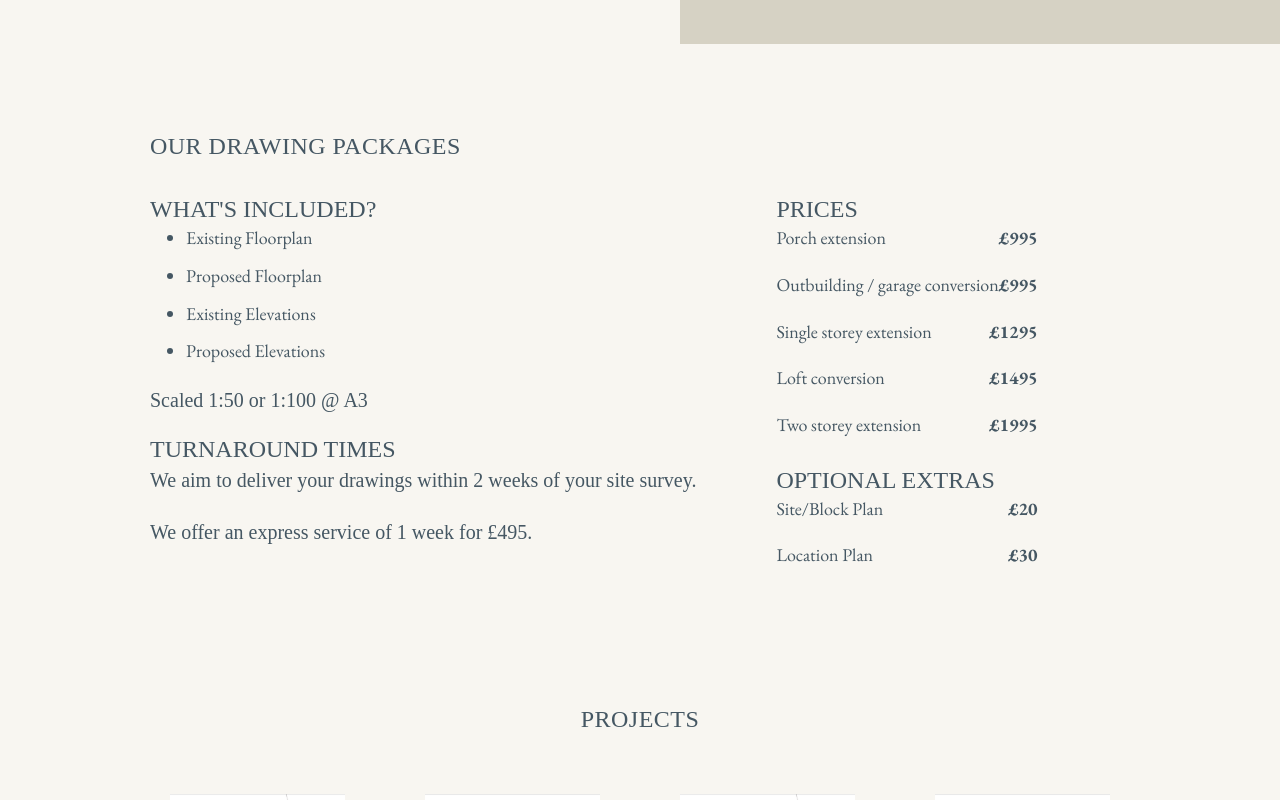
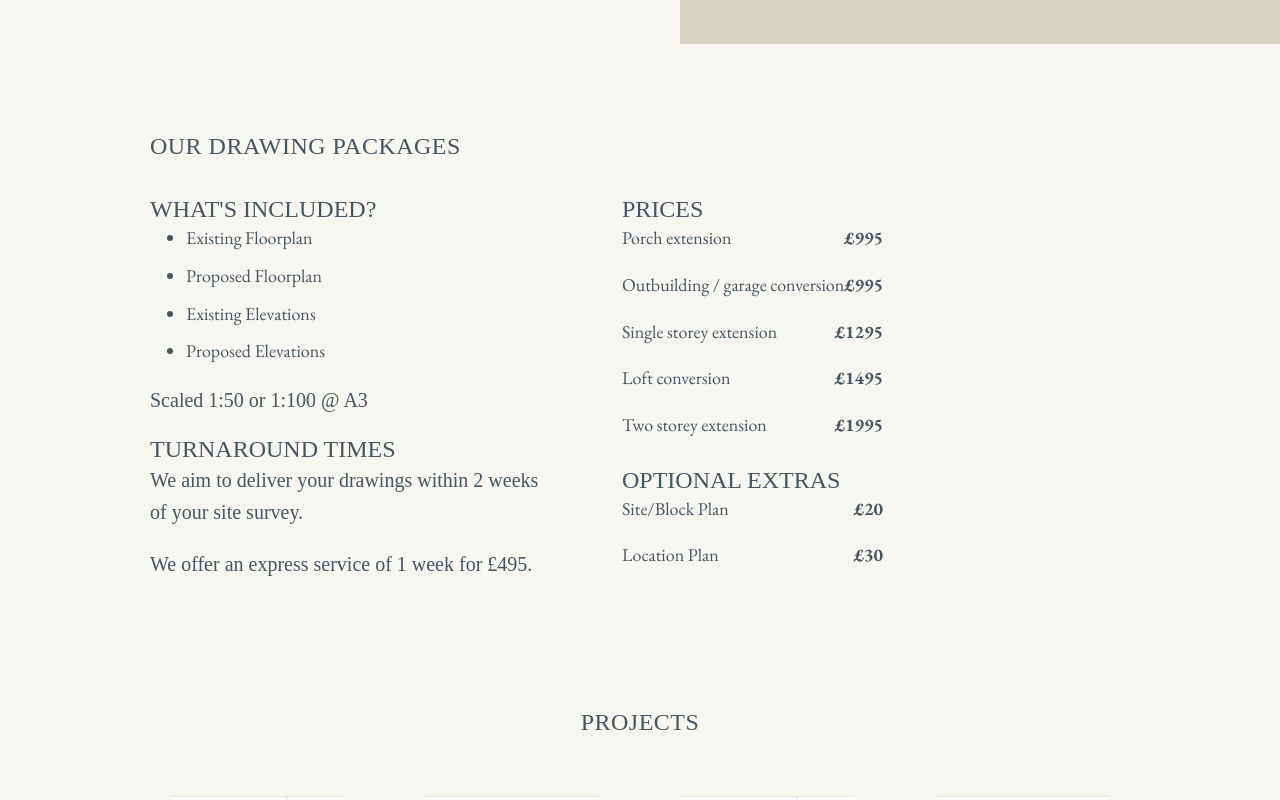
Before and after one commit to sophiajay/york-drawing-services, a plain HTML site: page docs/index.html in a window 1280 px wide. Shown: the part 656-1456 px from the top of the page. Drawn offline with nearby package versions, Linux system fonts and the light colour scheme; a web font is replaced by a local one.

Commit message:
give package left width

```diff
--- a/docs/static/css/styles.css
+++ b/docs/static/css/styles.css
@@ -884,6 +884,9 @@ img {
     margin: 0 auto;
     align-items: flex-start;
 }
+.package-left {
+    max-width: 40%;
+}
 .section-title {
     font-family: "Forum", serif;
     font-size: 1.2em;
```
